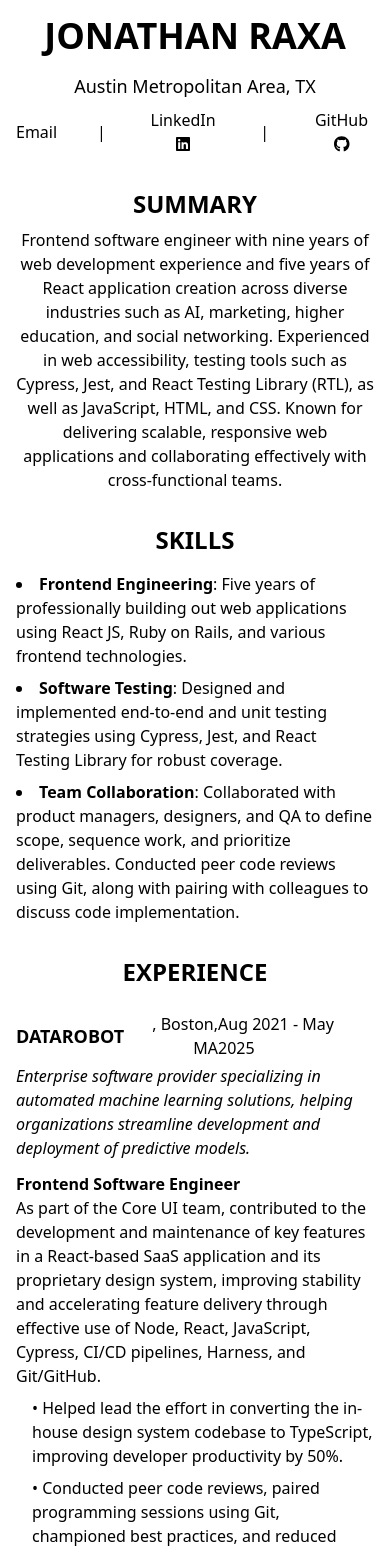
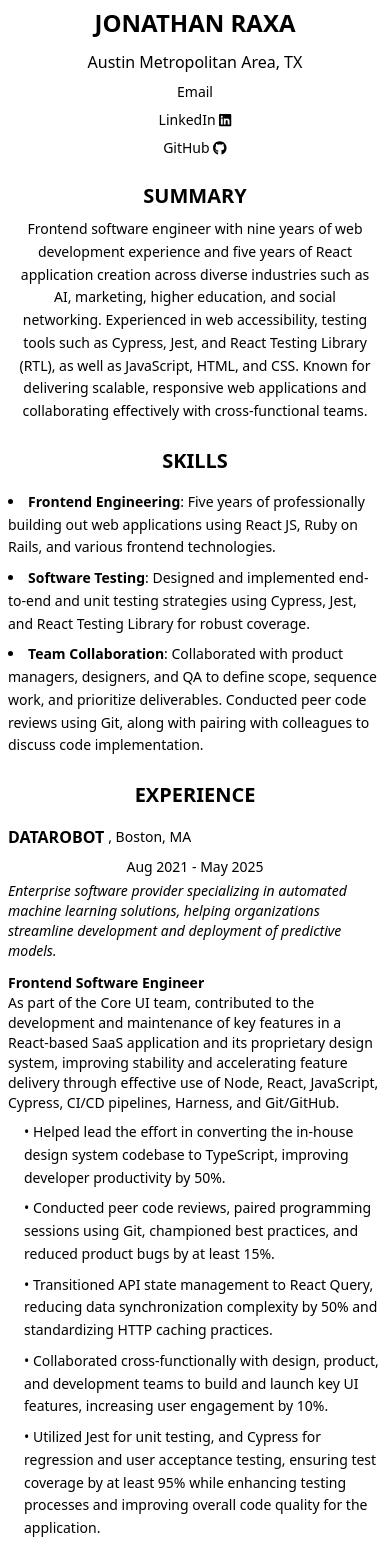
Before and after one commit to jonathanraxa/jonathan-raxa-v2, a React (Vite) app: page /resume in a window 390 px wide. Shown: the top 1552 px of the page. Built offline with nearby package versions, Linux system fonts and the light colour scheme.

Commit message:
make resume mobile friendly

```diff
--- a/src/components/resume/components/education.tsx
+++ b/src/components/resume/components/education.tsx
@@ -2,26 +2,51 @@
 
 export const Education = () => (
   <div className="Education" id="education">
-    <div className="text-center mt-8">
-      <h2 className="uppercase text-2xl font-bold">Education</h2>
+    <div className="text-center mt-6 sm:mt-8">
+      <h2 className="uppercase text-xl sm:text-2xl font-bold">Education</h2>
     </div>
-    <div className="mt-10">
+    <div className="mt-8 sm:mt-10 space-y-4 sm:space-y-6 text-sm sm:text-base leading-relaxed">
       <div>
         <strong>Bachelors of Science (BS)</strong>, Computer Science,{" "}
         <u className="underline uppercase">San Francisco State University</u>,
         San Francisco, CA
       </div>
-      <br />
       <div>
         <strong>Organizations: </strong>AMC (Computer Technology Organization) |
         Koinonia Fellowship
       </div>
-      <br />
       <div>
-        <strong>Designed and developed: </strong>http://www.videdu.org/ &
-        http://bit.ly/1WVkzwR & http://photoglobe.space/
+        <strong>Designed and developed: </strong>
+        <a
+          href="http://www.videdu.org/"
+          target="_blank"
+          rel="noopener noreferrer"
+          className="text-blue-500 cursor-not-allowed opacity-60"
+          onClick={(e) => e.preventDefault()}
+        >
+          http://www.videdu.org/
+        </a>{" "}
+        &
+        <a
+          href="http://bit.ly/1WVkzwR"
+          target="_blank"
+          rel="noopener noreferrer"
+          className="text-blue-500 cursor-not-allowed opacity-60"
+          onClick={(e) => e.preventDefault()}
+        >
+          http://bit.ly/1WVkzwR
+        </a>{" "}
+        &
+        <a
+          href="http://photoglobe.space/"
+          target="_blank"
+          rel="noopener noreferrer"
+          className="text-blue-500 cursor-not-allowed opacity-60"
+          onClick={(e) => e.preventDefault()}
+        >
+          http://photoglobe.space/
+        </a>
       </div>
-      <br />
       <div>
         <strong>Development skills (used in school projects): </strong>
         JavaScript, jQuery, HTML/CSS, Ruby, Ruby on Rails, Agile Development,
--- a/src/components/resume/components/experience.tsx
+++ b/src/components/resume/components/experience.tsx
@@ -52,62 +52,64 @@
   };
 
   return (
-    <div id="experience" className="relative space-y-6">
-      <div className="text-center mt-8">
-        <h2 className="uppercase text-2xl font-bold">Experience</h2>
+    <div id="experience" className="relative space-y-4 sm:space-y-6">
+      <div className="text-center mt-6 sm:mt-8">
+        <h2 className="uppercase text-xl sm:text-2xl font-bold">Experience</h2>
       </div>
 
       {allExperiences.map((exp) => {
         return (
-          <div className="mb-10" key={exp.company}>
-            <div className="flex justify-between items-center">
-              <div className="flex items-center">
+          <div className="mb-8 sm:mb-10" key={exp.company}>
+            <div className="flex flex-col sm:flex-row sm:justify-between sm:items-center gap-2 sm:gap-0">
+              <div className="flex flex-row items-center gap-1">
                 <span
                   onClick={() => copyText(exp.company)}
-                  className="uppercase cursor-pointer hover:text-yellow-600 text-center"
+                  className="uppercase cursor-pointer hover:text-yellow-600 text-center transition-colors duration-200"
                 >
-                  <h3 className="text-lg font-bold">{exp.company}</h3>
+                  <h3 className="text-base sm:text-lg font-bold">
+                    {exp.company}
+                  </h3>
                 </span>
                 <span
                   onClick={() => copyText(exp.location)}
-                  className="cursor-pointer hover:text-yellow-600 text-right"
+                  className="cursor-pointer hover:text-yellow-600 text-sm sm:text-base transition-colors duration-200"
                 >
                   {", "}
                   {exp.location}
                 </span>
               </div>
-              <div>
+              <div className="text-center sm:text-right text-sm sm:text-base">
                 <span
-                  className="cursor-pointer hover:text-yellow-600"
+                  className="cursor-pointer hover:text-yellow-600 transition-colors duration-200"
                   onClick={() => copyText("Aug 2021")}
                 >
                   {exp.start}
                 </span>
                 {" - "}
                 <span
-                  className="cursor-pointer hover:text-yellow-600"
+                  className="cursor-pointer hover:text-yellow-600 transition-colors duration-200"
                   onClick={() => copyText("May 2025")}
                 >
                   {exp.end}
                 </span>
               </div>
             </div>
-            <div className="mt-1">
+            <div className="mt-1 text-sm sm:text-base">
               <i>{exp.companySummary}</i>
             </div>
             <div
               onClick={() => copyText("Front-End Software Engineer")}
-              className="cursor-pointer hover:text-yellow-600 bold mt-3"
+              className="cursor-pointer hover:text-yellow-600 bold mt-3 text-sm sm:text-base transition-colors duration-200"
             >
               <strong>{exp.title}</strong>
             </div>
-            <div>{exp.positionSummary}</div>
+            <div className="text-sm sm:text-base">{exp.positionSummary}</div>
             <div>
-              <ul>
+              <ul className="space-y-1 sm:space-y-2">
                 {exp.duties.map((duty, index) => (
                   <li
                     key={index}
-                    className="mt-2 ml-4 cursor-pointer hover:text-yellow-600"
+                    className="mt-2 ml-4 cursor-pointer hover:text-yellow-600 text-sm sm:text-base leading-relaxed transition-colors duration-200"
                     onClick={() => copyText(duty)}
                   >
                     {duty}
@@ -122,7 +124,7 @@
       {copySuccess && (
         <Button
           onClick={() => setCopySuccess(false)}
-          className="bg-black text-white text-lg py-2 px-4 rounded flex justify-center items-center mx-auto my-2 opacity-70"
+          className="bg-black text-white text-base sm:text-lg py-2 px-4 rounded flex justify-center items-center mx-auto my-2 opacity-70 transition-opacity duration-200"
         >
           Copied!
         </Button>
--- a/src/components/resume/components/header.tsx
+++ b/src/components/resume/components/header.tsx
@@ -4,32 +4,34 @@
 export const Header = () => (
   <>
     <div className="text-center">
-      <h1 className="uppercase text-4xl font-bold">jonathan raxa</h1>
+      <h1 className="uppercase text-2xl sm:text-3xl lg:text-4xl font-bold leading-tight">
+        jonathan raxa
+      </h1>
     </div>
-    <div className="text-center mt-4">
-      <div className="text-lg">Austin Metropolitan Area, TX</div>
-      <div className="mt-2 flex items-center justify-center gap-10">
+    <div className="text-center mt-3 sm:mt-4">
+      <div className="text-base sm:text-lg">Austin Metropolitan Area, TX</div>
+      <div className="mt-2 flex flex-col sm:flex-row items-center justify-center gap-2 sm:gap-10 text-sm sm:text-base">
         <a
           href="mailto:jonathanraxa@gmail.com"
-          className="hover:text-yellow-600 cursor-pointer"
+          className="hover:text-yellow-600 cursor-pointer transition-colors duration-200"
         >
           Email
         </a>
-        <span>|</span>
+        <span className="hidden sm:inline">|</span>
         <a
           href="https://www.linkedin.com/in/jonathanraxa/"
           target="_blank"
           rel="noopener noreferrer"
-          className="hover:text-yellow-600 cursor-pointer"
+          className="hover:text-yellow-600 cursor-pointer transition-colors duration-200"
         >
           LinkedIn <FontAwesomeIcon icon={faLinkedin} />
         </a>
-        <span>|</span>
+        <span className="hidden sm:inline">|</span>
         <a
           href="https://github.com/jonathanraxa/"
           target="_blank"
           rel="noopener noreferrer"
-          className="hover:text-yellow-600 cursor-pointer"
+          className="hover:text-yellow-600 cursor-pointer transition-colors duration-200"
         >
           GitHub <FontAwesomeIcon icon={faGithub} />
         </a>
--- a/src/components/resume/components/other.tsx
+++ b/src/components/resume/components/other.tsx
@@ -4,16 +4,16 @@
 
 export const Other = () => (
   <div className="Education" id="education">
-    <div className="text-center mt-8">
-      <h2 className="uppercase text-2xl font-bold">Other</h2>
+    <div className="text-center mt-6 sm:mt-8">
+      <h2 className="uppercase text-xl sm:text-2xl font-bold">Other</h2>
     </div>
-    <div className="mt-10">
+    <div className="mt-8 sm:mt-10 text-sm sm:text-base leading-relaxed">
       <strong>Author</strong>,{" "}
       <Link
         to={routes.amazon_book}
         target="_blank"
         rel="noopener noreferrer"
-        className="hover:text-yellow-500"
+        className="hover:text-yellow-500 transition-colors duration-200"
       >
         An Awkward [Introvert's] Guide to Human Connection
       </Link>{" "}
--- a/src/components/resume/components/personal-other.tsx
+++ b/src/components/resume/components/personal-other.tsx
@@ -4,62 +4,68 @@
 const Personal = () => {
   return (
     <div className="Personal" id="personal">
-      <div className="row">
-        <div className="col-md-2">
-          <strong>Personal/Other</strong>
+      <div className="text-center mt-6 sm:mt-8">
+        <h2 className="uppercase text-xl sm:text-2xl font-bold">
+          Personal/Other
+        </h2>
+      </div>
+
+      <div className="mt-8 sm:mt-10 space-y-6 sm:space-y-8">
+        <div className="space-y-2 sm:space-y-3">
+          <div className="flex flex-row justify-between items-center gap-1 sm:gap-0">
+            <div className="text-sm sm:text-base font-semibold">
+              2018 - 2021
+            </div>
+            <div className="text-sm sm:text-base font-semibold text-center sm:text-left">
+              SF Toastbusters, VP of Public Relations | Toastmasters
+              International
+            </div>
+            <div className="text-sm sm:text-base font-semibold text-center sm:text-right">
+              San Francisco, CA
             </div>
           </div>
-
-      <div className="gapinc">
-        <div className="row no-gutters">
-          <div className="col-md-2">2018 - 2021</div>
-          <div className="col-md-8">
-            <strong>
-              SF Toastbusters, VP of Public Relations | Toastmasters
-              International
-            </strong>
-          </div>
-          <div className="col-md-2">
-            <strong>San Francisco, CA</strong>
-          </div>
-        </div>
-        <div className="row no-gutters offset-md-2">
+          <div className="text-sm sm:text-base ml-0 sm:ml-4">
             Managing PR duties for non-profit | Creating engagement with online
             tools
           </div>
-        <div className="row no-gutters offset-md-2">
+          <div className="text-sm sm:text-base ml-0 sm:ml-4">
             Designed and developed new club website
           </div>
-        <div className="row no-gutters offset-md-2">
+          <div className="text-sm sm:text-base ml-0 sm:ml-4">
             <a
-            href="www.sftoastbusters.com"
+              href="https://www.sftoastbusters.com"
               target="_blank"
               rel="noopener noreferrer"
+              className="text-blue-500 hover:text-blue-700 transition-colors duration-200"
             >
               www.sftoastbusters.com
             </a>
           </div>
-        <br />
-        <div className="row no-gutters">
-          <div className="col-md-2">Nov 2018</div>
-          <div className="col-md-8">
-            <strong>Author</strong>
         </div>
-          <div className="col-md-2">
-            <strong>San Francisco, CA</strong>
+
+        <div className="space-y-2 sm:space-y-3">
+          <div className="flex flex-row justify-between items-center gap-1 sm:gap-0">
+            <div className="text-sm sm:text-base font-semibold">Nov 2018</div>
+            <div className="text-sm sm:text-base font-semibold text-center sm:text-left">
+              Author
+            </div>
+            <div className="text-sm sm:text-base font-semibold text-center sm:text-right">
+              San Francisco, CA
             </div>
           </div>
-        <div className="row no-gutters offset-md-2">
-          An Awkward Introvert’s Guide to Human Connection
+          <div className="text-sm sm:text-base ml-0 sm:ml-4">
+            An Awkward Introvert's Guide to Human Connection
           </div>
-        <div className="row no-gutters offset-md-2">
+          <div className="text-sm sm:text-base ml-0 sm:ml-4">
             <a
               href="https://amzn.to/2QsjkUE"
               target="_blank"
               rel="noopener noreferrer"
+              className="text-blue-500 hover:text-blue-700 transition-colors duration-200"
             >
               https://amzn.to/2QsjkUE
             </a>
+          </div>
         </div>
       </div>
     </div>
--- a/src/components/resume/components/project-item.tsx
+++ b/src/components/resume/components/project-item.tsx
@@ -1,4 +1,4 @@
-import React from "react";
+import React, { useState } from "react";
 import "./assets";
 import {
   Collapsible,
@@ -26,103 +26,129 @@
   extra_resource_TF,
   image,
 }) => {
+  const [isClicked, setIsClicked] = useState(false);
+  const [isOpen, setIsOpen] = useState(false);
+
+  const handleClick = () => {
+    setIsClicked(true);
+    setIsOpen(!isOpen);
+  };
+
+  const handleOpenChange = (open: boolean) => {
+    setIsOpen(open);
+    if (!open) {
+      setIsClicked(false);
+    }
+  };
+
   return (
-    <Collapsible>
-      <CollapsibleTrigger className="cursor-pointer w-full">
-        <div className="flex flex-row w-full">
-          <div className="flex-1 flex justify-start items-center">
+    <Collapsible open={isOpen} onOpenChange={handleOpenChange}>
+      <CollapsibleTrigger
+        className={`cursor-pointer w-full p-2 transition-colors duration-200 ${
+          isClicked && isOpen
+            ? "bg-yellow-200 hover:bg-yellow-300"
+            : "hover:bg-gray-50"
+        }`}
+        onClick={handleClick}
+      >
+        <div className="flex flex-row w-full gap-2 sm:gap-0">
+          <div className="flex-1 flex justify-start items-center text-sm sm:text-base">
             {date || "N/A"}
           </div>
-          <div className="flex-1 flex justify-center items-center">
-            <u>{title}</u>
+          <div className="flex-1 flex justify-center items-center text-sm sm:text-base">
+            <u className="hover:text-yellow-600 transition-colors duration-200">
+              {title}
+            </u>
           </div>
-          <div className="flex-1 flex justify-end items-center">
+          <div className="flex-1 flex justify-end items-center text-sm sm:text-base">
             {location || "N/A"}
           </div>
         </div>
       </CollapsibleTrigger>
       <CollapsibleContent>
-        <div className="flex flex-row mt-[2rem]">
-          {/* Left Column: Image */}
-          <div className="w-1/2 flex justify-center items-center">
+        <div className="flex flex-col lg:flex-row mt-[2rem] gap-6 lg:gap-10">
+          {/* Image Section */}
+          <div className="w-full lg:w-1/2 flex justify-center items-center">
             <img
               src={image}
-              alt={`${title} logo`}
-              className="max-w-[600px] w-full"
+              alt={`${title} project image`}
+              className="max-w-[400px] sm:max-w-[500px] lg:max-w-[600px] w-full h-auto object-contain"
             />
           </div>
-          {/* Right Column: Details */}
-          <div className="w-1/2 pl-10 flex flex-col justify-center">
-            {description}
+          {/* Details Section */}
+          <div className="w-full lg:w-1/2 lg:pl-10 flex flex-col justify-center space-y-3 sm:space-y-4">
+            <p className="text-sm sm:text-base leading-relaxed">
+              {description}
+            </p>
             {location && (
-              <p className="mt-2 text-black">
+              <p className="text-sm sm:text-base">
                 <span className="font-bold">Location:</span> {location}
               </p>
             )}
             {date && (
-              <p className="mt-2 text-black">
+              <p className="text-sm sm:text-base">
                 <span className="font-bold">Date:</span> {date}
               </p>
             )}
             {contribution && (
-              <p className="mt-2 text-black">
+              <p className="text-sm sm:text-base">
                 <span className="font-bold">Contribution:</span> {contribution}
               </p>
             )}
             {website_link && (
-              <p className="mt-2 text-black">
+              <p className="text-sm sm:text-base">
                 <span className="font-bold">Website:</span>{" "}
                 <a
                   href={website_link}
                   target="_blank"
                   rel="noopener noreferrer"
-                  className="text-blue-500 hover:text-blue-700"
+                  className="text-blue-500 hover:text-blue-700 transition-colors duration-200 break-all"
                 >
                   {website_title || website_link}
                 </a>
               </p>
             )}
             {source_code_link && (
-              <p className="mt-2 text-black">
+              <p className="text-sm sm:text-base">
                 <span className="font-bold">Source Code:</span>{" "}
                 <a
                   href={source_code_link}
                   target="_blank"
                   rel="noopener noreferrer"
-                  className="text-blue-500 hover:text-blue-700"
+                  className="text-blue-500 hover:text-blue-700 transition-colors duration-200 break-all"
                 >
                   {source_code_title || source_code_link}
                 </a>
               </p>
             )}
             {documentation_link && (
-              <p className="mt-2 text-black">
+              <p className="text-sm sm:text-base">
                 <span className="font-bold">Documentation:</span>{" "}
                 <a
                   href={documentation_link}
                   target="_blank"
                   rel="noopener noreferrer"
-                  className="text-blue-500 hover:text-blue-700"
+                  className="text-blue-500 hover:text-blue-700 transition-colors duration-200 break-all"
                 >
                   {documentation_title || documentation_link}
                 </a>
               </p>
             )}
             {extra_resource_TF && extra_resource && (
-              <p className="mt-2 text-black">
+              <p className="text-sm sm:text-base">
                 <span className="font-bold">Extra Resource:</span>{" "}
                 <a
                   href={extra_resource}
                   target="_blank"
                   rel="noopener noreferrer"
-                  className="text-blue-500 hover:text-blue-700"
+                  className="text-blue-500 hover:text-blue-700 transition-colors duration-200 break-all"
                 >
                   {extra_resource}
                 </a>
               </p>
             )}
             {languages && languages.length > 0 && (
-              <p className="mt-2 text-black">
+              <p className="text-sm sm:text-base">
                 <span className="font-bold">Languages:</span>{" "}
                 {languages.join(", ")}
               </p>
--- a/src/components/resume/components/projects.tsx
+++ b/src/components/resume/components/projects.tsx
@@ -3,9 +3,9 @@
 import { ProjectItem } from "./project-item";
 
 export const Projects = () => (
-  <div id="portfolio" className="space-y-6">
-    <div className="text-center mt-8">
-      <h2 className="uppercase text-2xl font-bold">Projects</h2>
+  <div id="portfolio" className="space-y-4 sm:space-y-6">
+    <div className="text-center mt-6 sm:mt-8">
+      <h2 className="uppercase text-xl sm:text-2xl font-bold">Projects</h2>
     </div>
     {allPortfolio.map((item, index) => (
       <div key={`portfolio-${index}`}>
--- a/src/components/resume/components/skills.tsx
+++ b/src/components/resume/components/skills.tsx
@@ -1,21 +1,21 @@
 export const Skills = () => {
   return (
     <div>
-      <div className="text-center mt-8">
-        <h2 className="uppercase text-2xl font-bold">Skills</h2>
+      <div className="text-center mt-6 sm:mt-8">
+        <h2 className="uppercase text-xl sm:text-2xl font-bold">Skills</h2>
       </div>
-      <ul className="list-disc list-inside mt-4">
-        <li className="mb-2">
+      <ul className="list-disc list-inside mt-4 space-y-2 sm:space-y-3 text-sm sm:text-base leading-relaxed">
+        <li>
           <span className="font-semibold">Frontend Engineering</span>: Five
           years of professionally building out web applications using React JS,
           Ruby on Rails, and various frontend technologies.
         </li>
-        <li className="mb-2">
+        <li>
           <span className="font-semibold">Software Testing</span>: Designed and
           implemented end-to-end and unit testing strategies using Cypress,
           Jest, and React Testing Library for robust coverage.
         </li>
-        <li className="mb-2">
+        <li>
           <span className="font-semibold">Team Collaboration</span>:
           Collaborated with product managers, designers, and QA to define scope,
           sequence work, and prioritize deliverables. Conducted peer code
--- a/src/components/resume/components/summary.tsx
+++ b/src/components/resume/components/summary.tsx
@@ -1,7 +1,7 @@
 export const Summary = () => (
-  <div className="text-center mt-8">
-    <h2 className="uppercase text-2xl font-bold">Summary</h2>
-    <p className="mt-2 max-w-7xl mx-auto">
+  <div className="text-center mt-6 sm:mt-8">
+    <h2 className="uppercase text-xl sm:text-2xl font-bold">Summary</h2>
+    <p className="mt-2 max-w-7xl mx-auto text-sm sm:text-base leading-relaxed px-2 sm:px-0">
       Frontend software engineer with nine years of web development experience
       and five years of React application creation across diverse industries
       such as AI, marketing, higher education, and social networking.
--- a/src/components/resume/resume.tsx
+++ b/src/components/resume/resume.tsx
@@ -10,11 +10,11 @@
 
 export const Resume = () => {
   return (
-    <div className="font-[times new roman] max-w-[1280px] mx-auto p-4">
+    <div className="font-[times new roman] max-w-[1280px] mx-auto p-2 sm:p-4">
       <Header />
       <Summary />
       <Skills />
-      <div className="mt-8">
+      <div className="mt-6 sm:mt-8">
         <Experience />
         <Projects />
         <Education />
```
Lines whose indentation alone changed are shown as unchanged.
